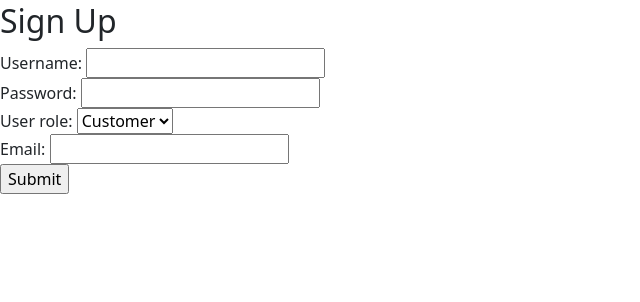
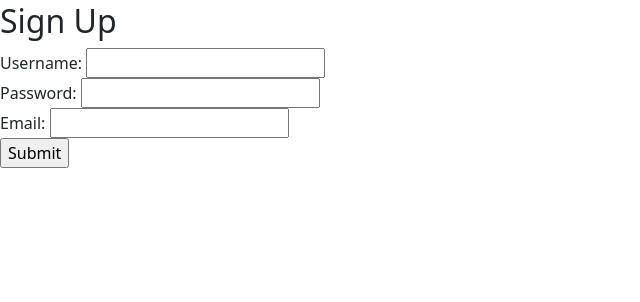
Before and after one commit to nayxie/second-full-stack-carrental, a Flask app: page /signup in a window 1280 px wide. Shown: the part 118-420 px from the top of the page, without its empty margins (0-640 px from the left). Run offline with Flask 3, Linux system fonts and the light colour scheme; some libraries are stand-ins or nearby versions.

Commit message:
Update signUp.html

```diff
--- a/rentalcars_webbapp/templates/signUp.html
+++ b/rentalcars_webbapp/templates/signUp.html
@@ -9,12 +9,12 @@
     <input type="text" name="username" required><br>
     <label for="password">Password:</label>
     <input type="text" name="password" required><br>
-    <label for="userrole"> User role:</label>
+    <!-- <label for="userrole"> User role:</label>
     <select name="userrole" required>
         <option value="customer" selected>Customer</option>
         <option value="staff">Staff</option>
         <option value="admin">Admin</option>
-    </select><br>
+    </select><br> -->
     <label for="email">Email:</label>
     <input type="text" name="email" required><br>
 
```
